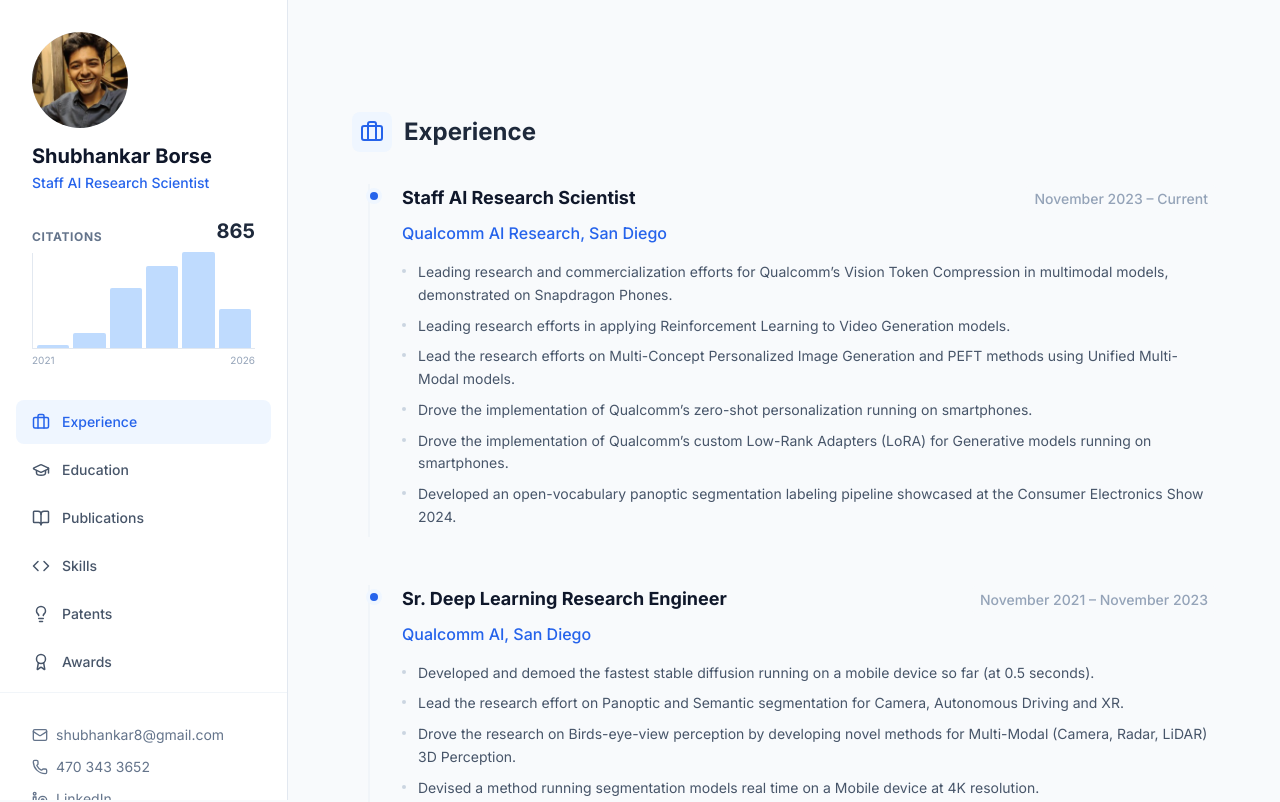
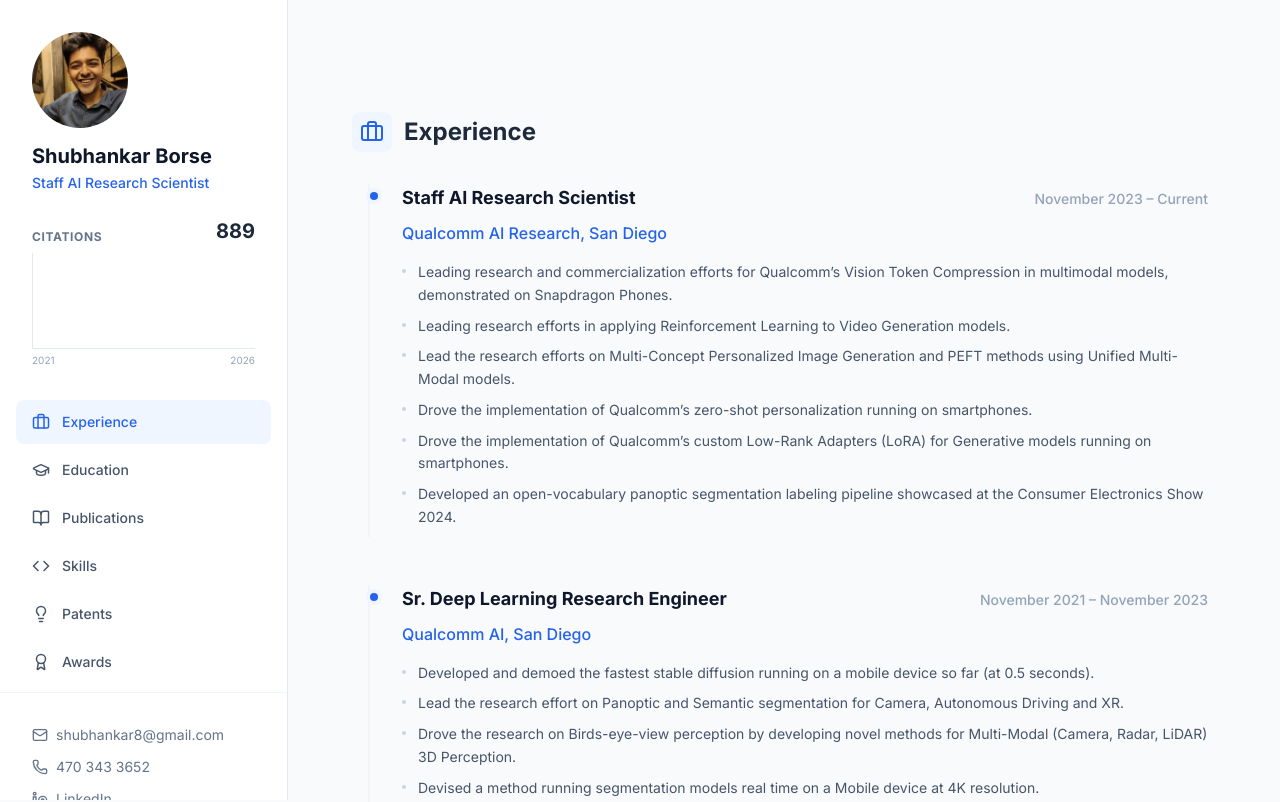
Before and after one commit to sborse3/webpage, a React (Vite) app: page / in a window 1280 px wide. Shown: the top 802 px of the page. Built offline with nearby package versions, Linux system fonts and the light colour scheme.

Commit message:
chore: update citation counts from Google Scholar

```diff
--- a/App.tsx
+++ b/App.tsx
@@ -7,10 +7,10 @@ import { Publication } from './types';
 // Citation Graph Component with accurate data
 const CitationGraph: React.FC = () => {
     // Data matched to citations per year from Google Scholar
-    const data = [9, 44, 174, 237, 279, 114];
-    const years = ['2021', '2022', '2023', '2024', '2025', '2026'];
+    const data = [];
+    const years = [];
     const maxVal = Math.max(...data);
-    const totalCitations = 865;
+    const totalCitations = 889;
 
     return (
         <div className="mt-6 mb-2 w-full">
```
